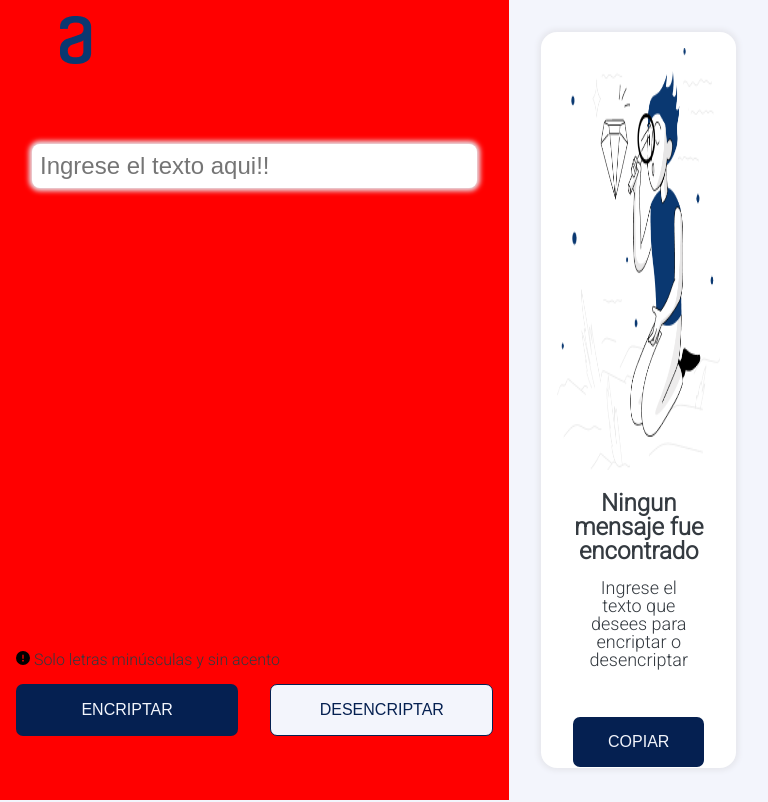
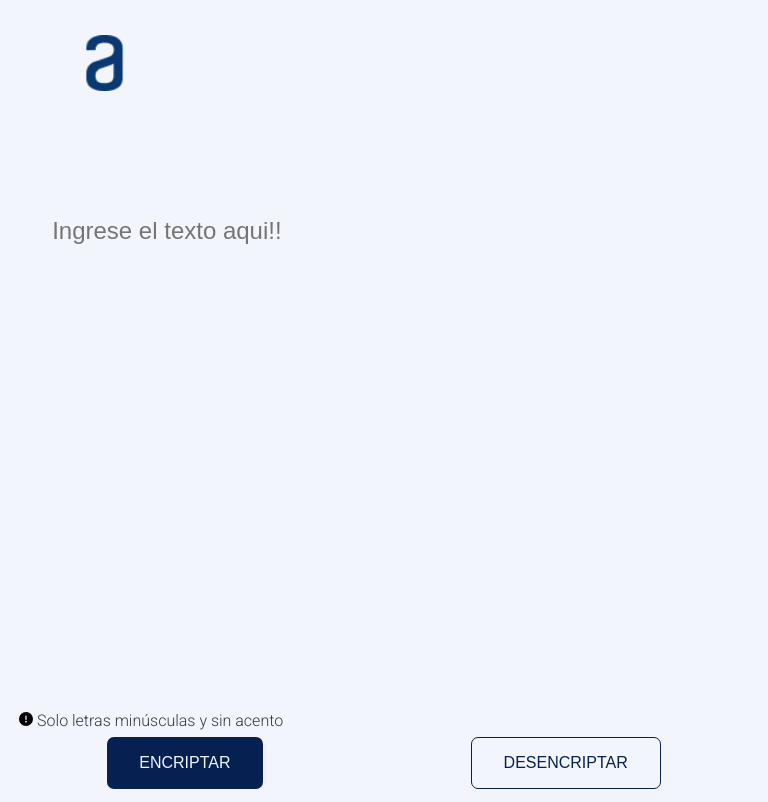
Before and after one commit to MIKKEL007/sprint-challenge, a plain HTML site: page index.html in a window 768 px wide. Shown: the top 802 px of the page. Drawn offline with Linux system fonts and the light colour scheme.

Commit message:
media queries de tableta

```diff
--- a/css/custom.css
+++ b/css/custom.css
@@ -155,12 +155,13 @@
 
     .form-input {
        width: 90%;
-
+         margin-top: 5rem;
       border: none;
       border-radius: 0.5rem;
       padding: 0.5rem;
        font-size: x-large;
-       box-shadow: 0px 0px 5px 3px #e7e8ee;
+       /* box-shadow: 0px 0px 5px 3px #e7e8ee;  */
+       background-color: #f3f5fc;
     }
 
     .form-input:focus,
@@ -182,49 +183,54 @@
 
 
 
-    .container-left {
-        flex: 70%;
+    body{
+        display: block;
+         /* background-color: red !important;  */
 
-        background-color: red;
+     }
+     .main-container {
+         padding: 0.2rem;
      }
 
-      .container-right {
-        flex: 30%;
+     .container-left {
+          height: 100vh;
+          display: flex;
+          flex-direction: column;
+     }
+     .container-right{
          padding: 2rem;
      }
 
      .logo {
        display: inline-block;
        margin: 1rem;
-        height: 10vh;
+       padding: 1rem;
+       flex: 2%;
      }
 
      .logo img {
-        width: 100%;
-        min-width: 70px;
+       width:20%;
+       min-width: 40px;
        height: auto;
      }
 
      .container-data {
        height: 100%;
        background-color: #ffffff;
-        box-shadow: 0px 0px 5px 3px #e7e8ee;
+       box-shadow: 0px 2px 5px 2px #bcbdbf;
        padding: 1rem;
        border-radius: 1rem;
      }
 
-      .text-blue {
-        color: #052051;
-      }
 
      .container-data img {
-        width: 100%;
-        min-width: 100px;
-        height: 100%;
+      display: none;
      }
 
      .mensajes {
        margin-top: 1.3rem;
+
+       /* margin: 2rem; */
        text-align: center;
      }
 
@@ -235,8 +241,10 @@
 
      .container-copiar {
        margin-top: 2rem;
-        display: flex;
+       display: none ;
        justify-content: center;
+
+
      }
 
      button {
@@ -244,8 +252,8 @@
 
        text-transform: uppercase;
        font-size: 16px;
-        margin: 1rem;
-        width: 90%;
+       margin: 0.5rem auto;
+       width: auto;
 
        border: none;
        border-radius: 7px;
@@ -253,8 +261,16 @@
        color: #f3f5fc;
      }
 
+
+     .btn-des{
+         background-color: #f3f5fc;
+         color: #052051;
+         border: 1px solid #052051;
+
+     }
+
      .texto {
-        font-size: 32px;
+       font-size: 24px;
        overflow: scroll;
        height: 60%;
      }
@@ -276,25 +292,32 @@
      }
 
      .main {
+         flex: 95%;
        display: flex;
        flex-direction: column;
-        height: 80vh;
      }
 
      .content-input {
-        flex: 70%;
-        padding: 2rem;
+
+       flex: 60%;
+       padding: 0.2rem;
+       text-align: center;
+       margin-bottom: auto;
+
      }
 
+
+
      .form-input {
-        width: 100%;
+        width: 90%;
+          margin-top: 5rem;
        border: none;
        border-radius: 0.5rem;
        padding: 0.5rem;
         font-size: x-large;
-        box-shadow: 0px 0px 5px 3px #e7e8ee;
+        /* box-shadow: 0px 0px 5px 3px #e7e8ee;  */
+        background-color: #f3f5fc;
      }
-
      .form-input:focus,
      .form-input:active {
        outline: none;
@@ -307,7 +330,6 @@
      .info {
        padding-left: 1rem;
      }
-
 }
 
 /* Computadora */
```
Lines whose indentation alone changed are shown as unchanged.
